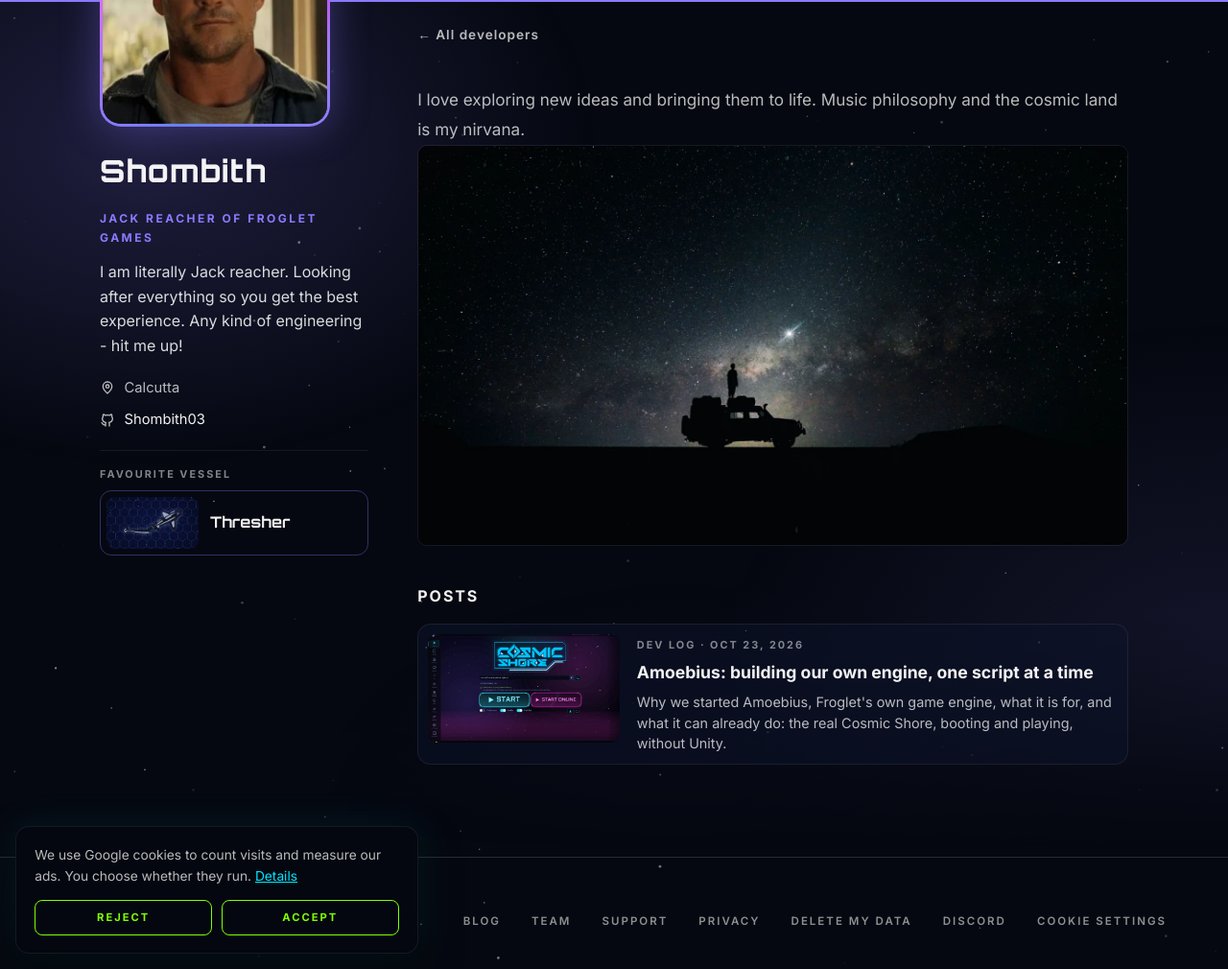
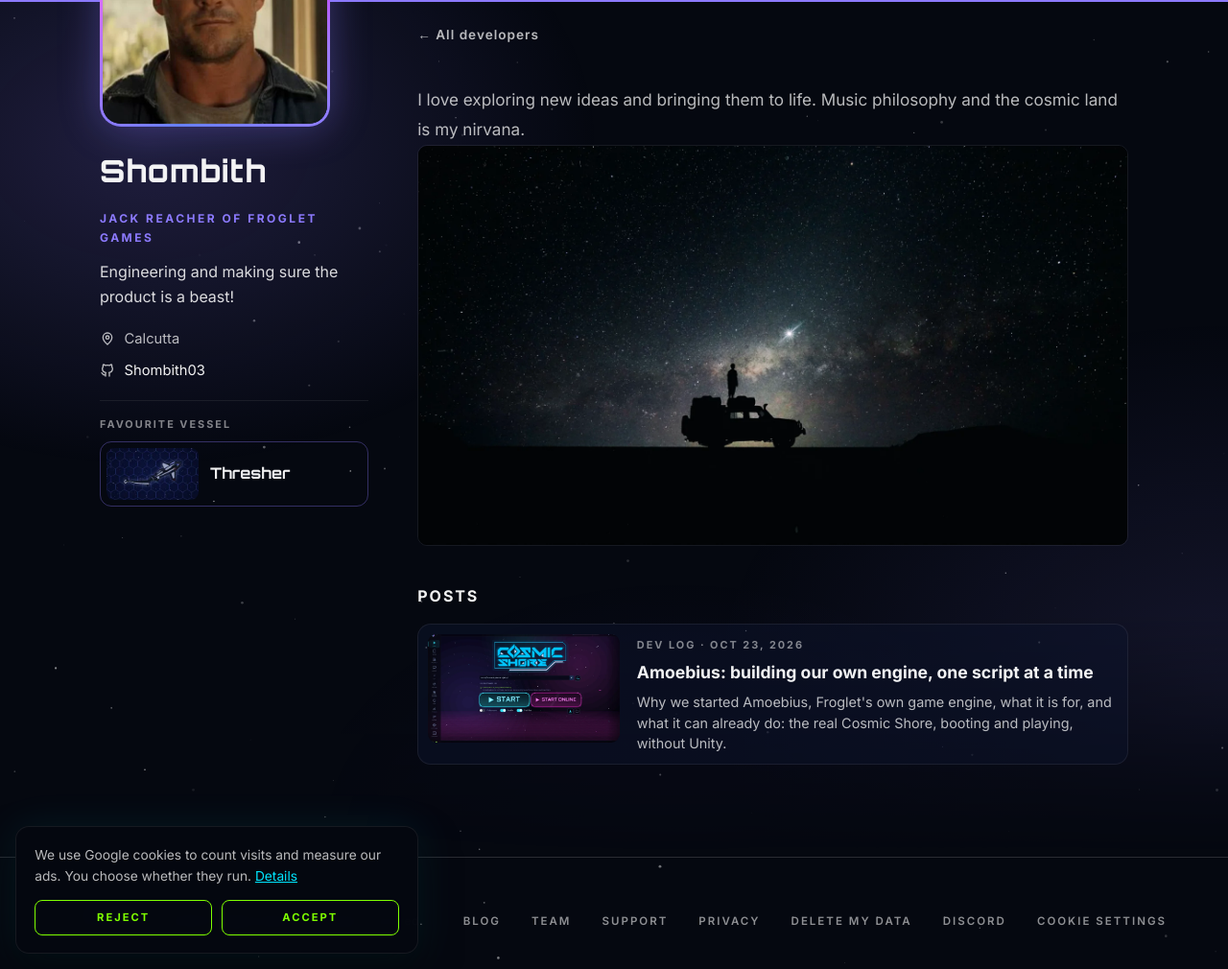
Before and after one commit to froglet-studio/Cosmic-Shore-landing-page, a Jekyll site: the page built from _team/shombith.md, in a window 1280 px wide and 1308 px high. Shown: the part 298-1308 px from the top of the window at 96% size. Built offline with Jekyll 4.4.1, drawn with Linux system fonts in a browser that asks for light colours.

Commit message:
studio(shombith): update profile

```diff
--- a/_team/shombith.md
+++ b/_team/shombith.md
@@ -4,7 +4,7 @@ name: Shombith
 github: Shombith03
 order: 3
 title: Jack Reacher of Froglet Games
-bio: I am literally Jack reacher. Looking after everything so you get the best experience. Any kind of engineering - hit me up!
+bio: Engineering and making sure the product is a beast!
 location: Calcutta
 accent: nebula
 photo: /assets/team/shombith/photo-mvlabg5t.webp
```
